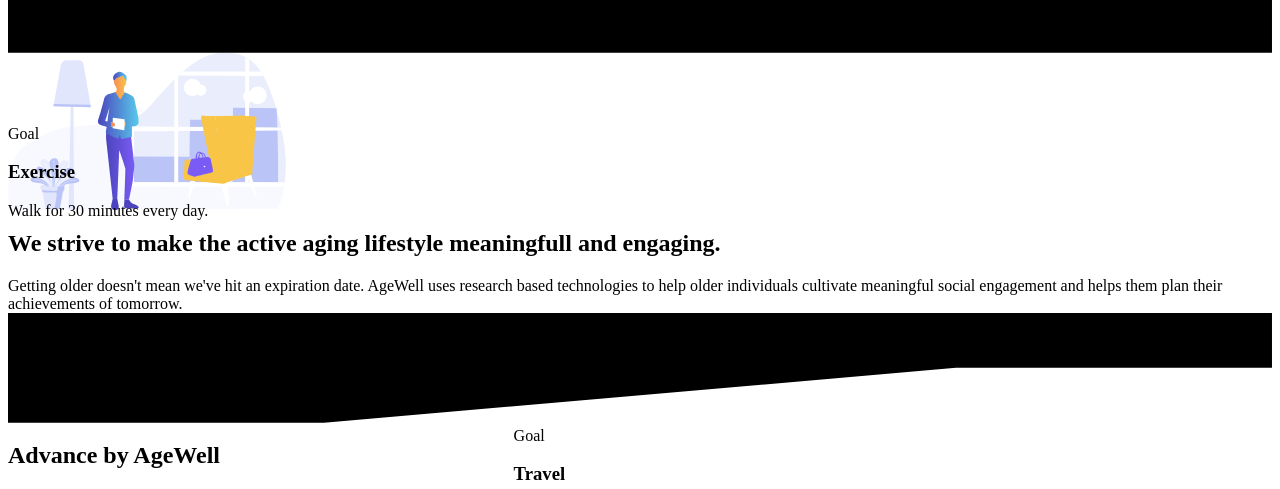
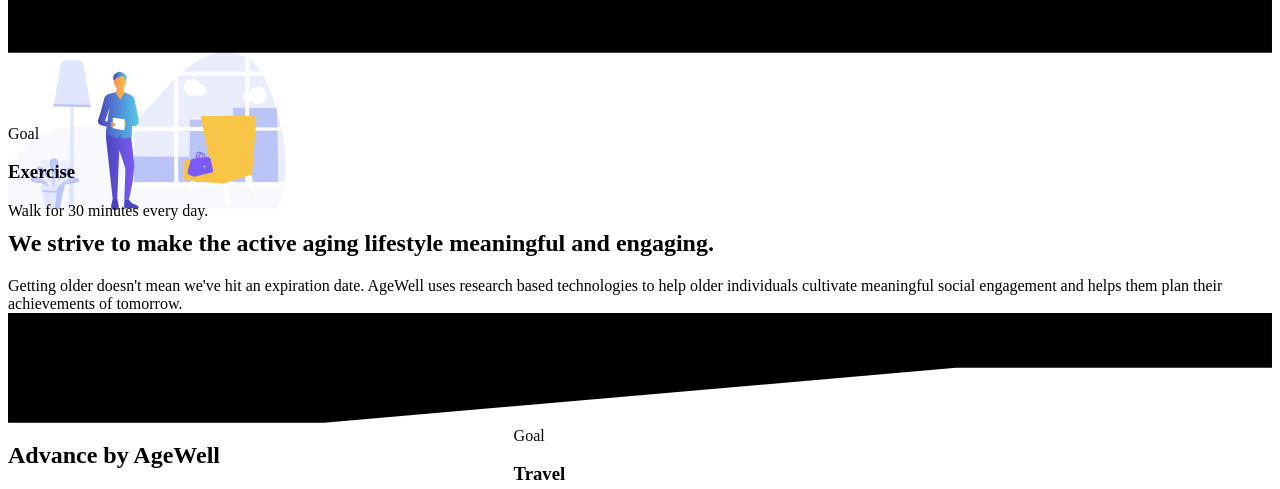
Before and after one commit to Carmel-by-the-River-Rv-Park/website, a Jekyll site: the page built from index.html, in a window 1280 px wide. Shown: the part 660-1149 px from the top of the page. Built offline with Jekyll 4.4.1, drawn with Linux system fonts in a browser that asks for light colours.

Commit message:
spelling fixes

```diff
--- a/_includes/footer.html
+++ b/_includes/footer.html
@@ -5,7 +5,7 @@
             <div class="flex-auto md:w-1/2 md:mr-10 mb-5">
                 <div class="flex flex-col md:w-1/2">
                     <a class="text-white" href="{% link index.html %}">{% include agewell-logo.html %}</a>
-                    <p class="mt-10 text-sm opacity-8 pr-lg-4">AgeWell Technologies LLC is a gerontechnology company based in Fort Collins, CO. Specailizing in the needs of the aging population, we strive to make the active aging lifestyle meaningfull and engaging through the use of technology.</p>
+                    <p class="mt-10 text-sm opacity-8 pr-lg-4">AgeWell Technologies LLC is a gerontechnology company based in Fort Collins, CO. Specializing in the needs of the aging population, we strive to make the active aging lifestyle meaningful and engaging through the use of technology.</p>
                     <ul class="flex flex-row mt-4">
                         <li class="mr-4">
                             <a class="nav-link pl-0" href="https://www.linkedin.com/company/agewell-technologies" target="_blank">
--- a/index.html
+++ b/index.html
@@ -38,7 +38,7 @@
         </div>
         <div class="md:order-1 max-w-xl">
             <h2 class="text-3xl text-white mb-4 leading-10">
-            We strive to make the active aging lifestyle meaningfull and engaging.
+            We strive to make the active aging lifestyle meaningful and engaging.
             </h2>
             <div class="text-gray-400 text-xl leading-8">
                 Getting older doesn't mean we've hit an expiration date.
```
